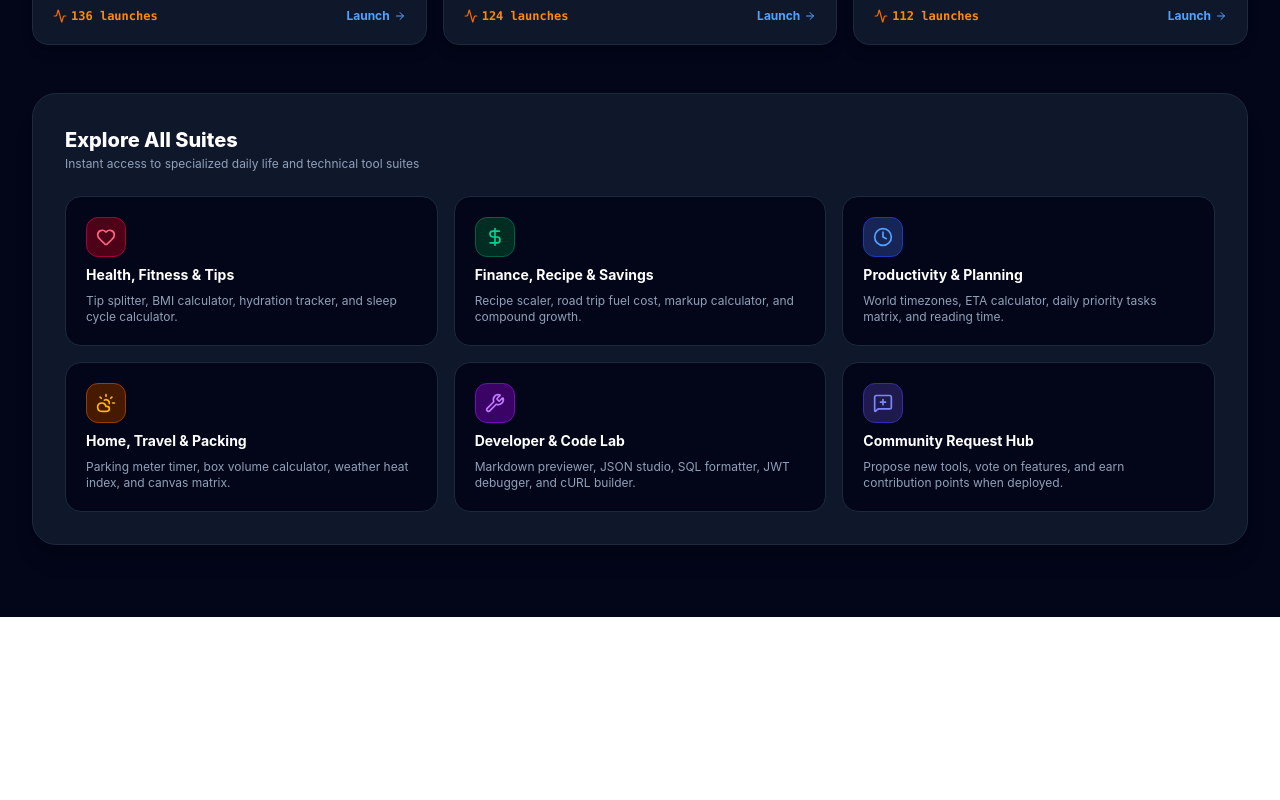
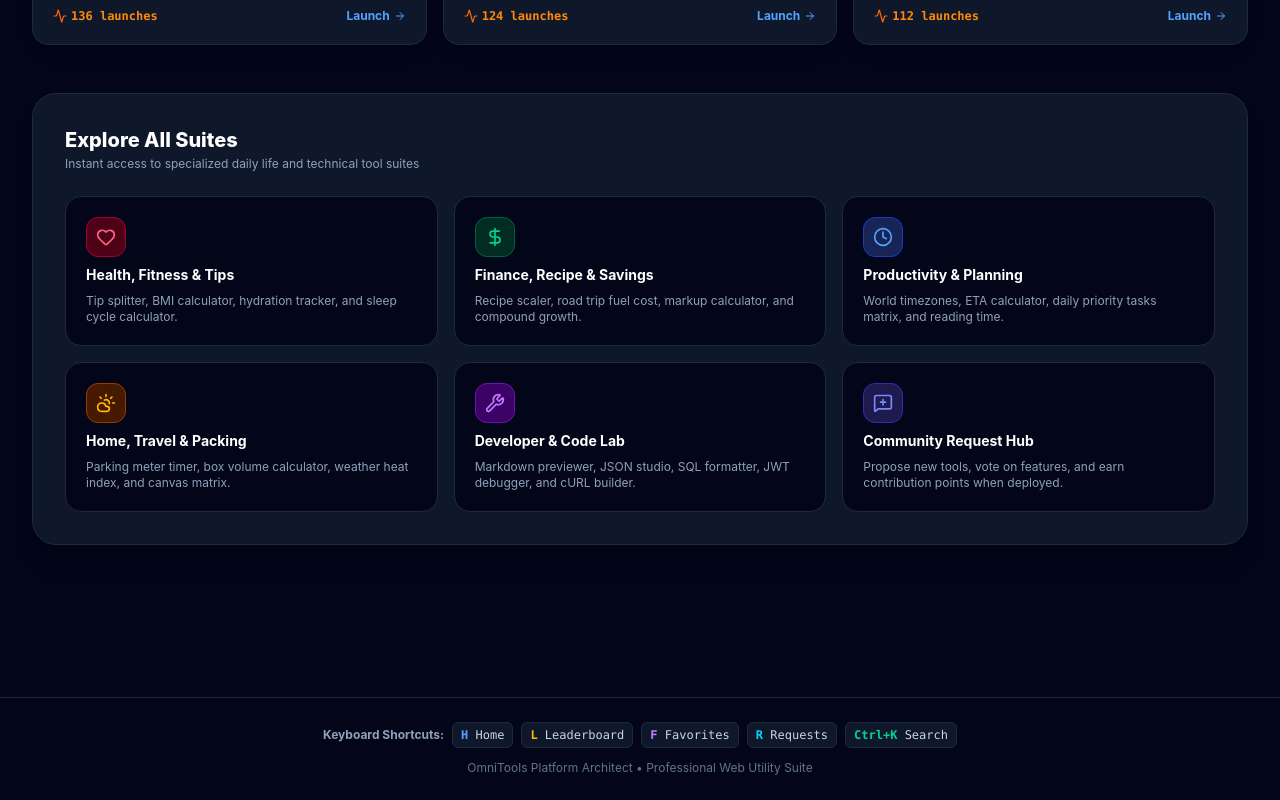
Before and after one commit to yl-loaf/OmniTools, a React (Vite) app: page / in a window 1280 px wide. Shown: the part 1421-2221 px from the top of the page. Before the commit the page ends 2038 px from the top, so only its background shows below. Built offline with nearby package versions, Linux system fonts and the light colour scheme; no server answers; the database is empty.

Commit message:
feat: add global keyboard shortcuts for navigation
Implement hotkeys for quick access to core sections (Home, Leaderboard, Favorites, Request Hub) and add a footer legend to improve user discoverability. Prevent conflicts with input fields.

```diff
--- a/src/App.tsx
+++ b/src/App.tsx
@@ -393,12 +393,32 @@ export default function App() {
     showToast('Friends list updated successfully!', 'success');
   };
 
-  // Global keyboard shortcut for quick search (Ctrl+K or Cmd+K)
+  // Global keyboard shortcuts for navigation & search
   useEffect(() => {
     const handleGlobalKeyDown = (e: KeyboardEvent) => {
-      if ((e.metaKey || e.ctrlKey) && e.key === 'k') {
+      const target = e.target as HTMLElement;
+      if (['INPUT', 'TEXTAREA', 'SELECT'].includes(target.tagName)) {
+        return;
+      }
+
+      if ((e.metaKey || e.ctrlKey) && e.key.toLowerCase() === 'k') {
         e.preventDefault();
         setSearchModalOpen((prev) => !prev);
+      } else if (!e.metaKey && !e.ctrlKey && !e.altKey && !e.shiftKey) {
+        const key = e.key.toLowerCase();
+        if (key === 'h') {
+          e.preventDefault();
+          setActiveTab('home');
+        } else if (key === 'l') {
+          e.preventDefault();
+          setActiveTab('leaderboard');
+        } else if (key === 'f') {
+          e.preventDefault();
+          setActiveTab('favorites');
+        } else if (key === 'r') {
+          e.preventDefault();
+          setActiveTab('request-hub');
+        }
       }
     };
     window.addEventListener('keydown', handleGlobalKeyDown);
@@ -1230,6 +1250,29 @@ export default function App() {
           onOpenAuth={handleLoginGoogle}
         />
       )}
+
+      {/* Keyboard Shortcuts Footer Legend */}
+      <footer className="mt-20 border-t border-slate-800 bg-slate-950 py-6 text-center text-xs text-slate-500 space-y-3">
+        <div className="flex items-center justify-center gap-2 flex-wrap px-4">
+          <span className="font-bold text-slate-400">Keyboard Shortcuts:</span>
+          <span className="px-2 py-1 bg-slate-900 border border-slate-800 rounded-md font-mono text-slate-300">
+            <strong className="text-blue-400">H</strong> Home
+          </span>
+          <span className="px-2 py-1 bg-slate-900 border border-slate-800 rounded-md font-mono text-slate-300">
+            <strong className="text-amber-400">L</strong> Leaderboard
+          </span>
+          <span className="px-2 py-1 bg-slate-900 border border-slate-800 rounded-md font-mono text-slate-300">
+            <strong className="text-purple-400">F</strong> Favorites
+          </span>
+          <span className="px-2 py-1 bg-slate-900 border border-slate-800 rounded-md font-mono text-slate-300">
+            <strong className="text-cyan-400">R</strong> Requests
+          </span>
+          <span className="px-2 py-1 bg-slate-900 border border-slate-800 rounded-md font-mono text-slate-300">
+            <strong className="text-emerald-400">Ctrl+K</strong> Search
+          </span>
+        </div>
+        <div>OmniTools Platform Architect • Professional Web Utility Suite</div>
+      </footer>
     </div>
   );
 }
```
